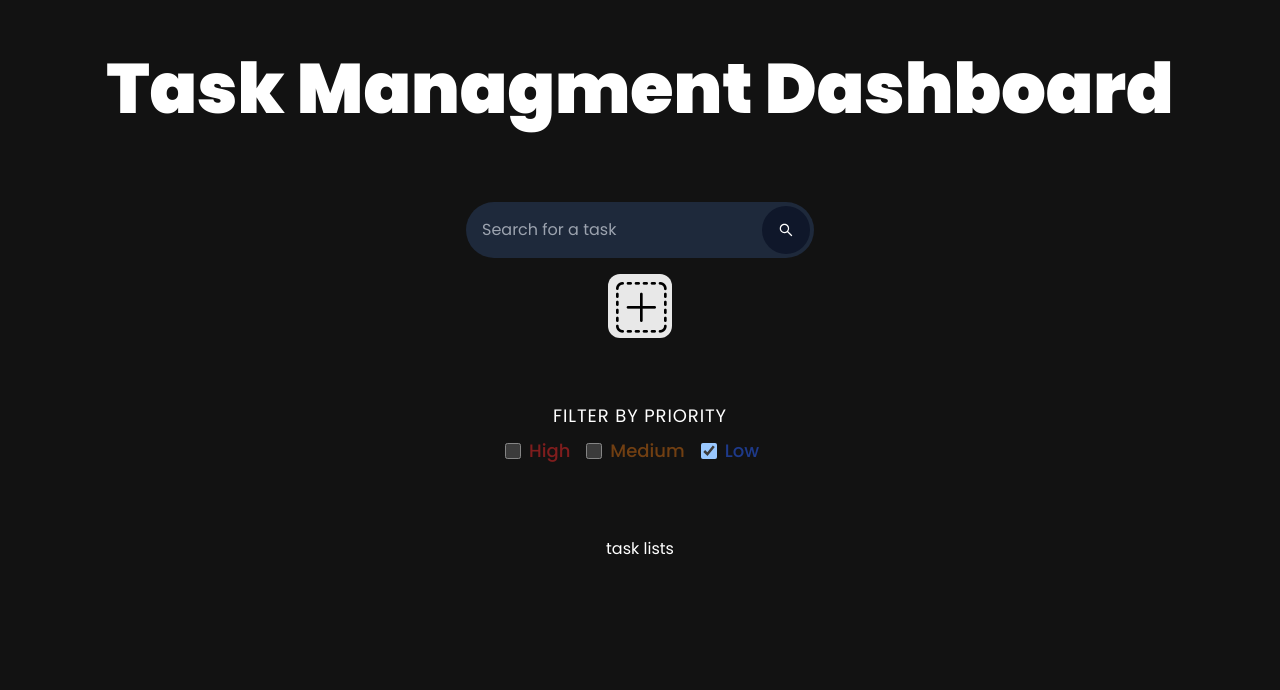
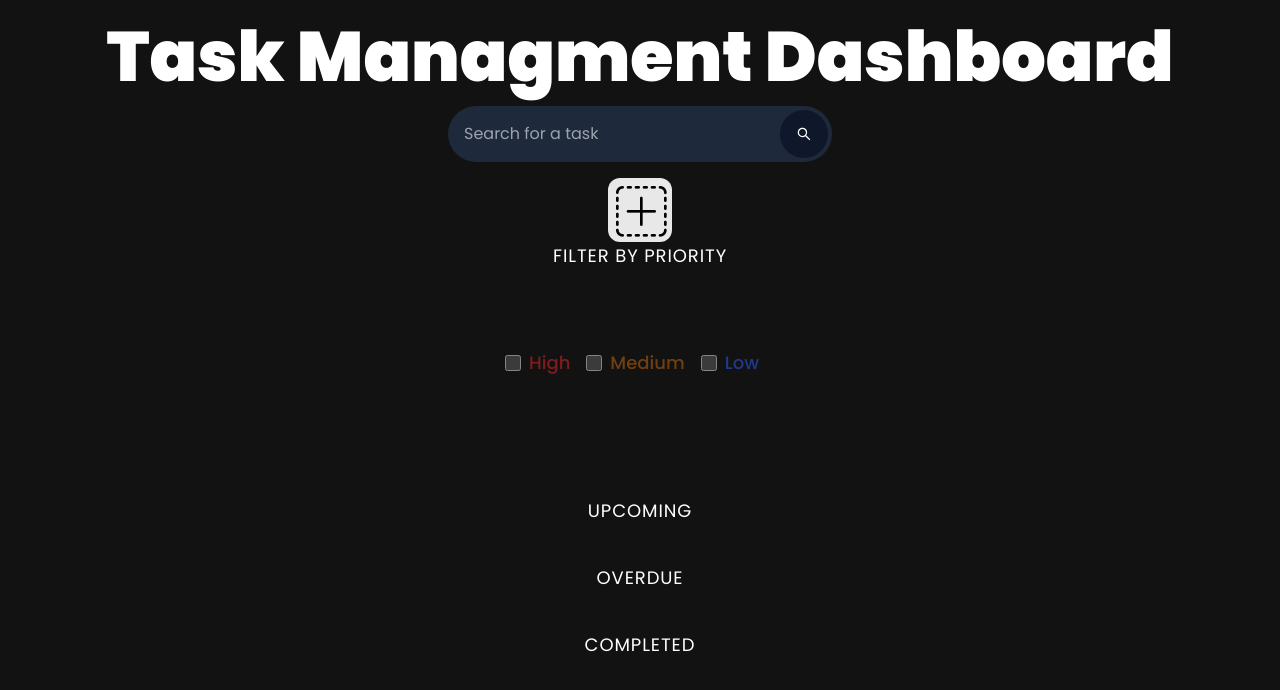
Before and after one commit to Chewposhi/task_manager, a React (Create React App) app in the folder task_manager/: page / in a window 1280 px wide. Shown: the top 690 px of the page. Built offline with nearby package versions, Linux system fonts and the light colour scheme.

Commit message:
added TaskList

```diff
--- a/task_manager/src/App.js
+++ b/task_manager/src/App.js
@@ -1,3 +1,4 @@
+import { useState, useEffect } from "react";
 import { styles } from "./styles";
 import Hero from "./components/Hero";
 import SearchBox from "./components/SearchBox";
@@ -5,11 +6,10 @@ import Priority from "./components/Priority";
 
 function App() {
   return (
-    <div className="flex flex-col items-center">
+    <div className="relative z-0">
       <Hero />
       <SearchBox />
       <Priority />
-      <div className={styles.padding}>task lists</div>
     </div>
   );
 }
--- a/task_manager/src/components/AddTask.js
+++ b/task_manager/src/components/AddTask.js
@@ -1,29 +1,60 @@
-import React, { useState } from 'react';
+import React, { useState, useEffect } from 'react';
 import 'reactjs-popup/dist/index.css';
-import { styles } from '../styles';
 
 const AddTask = () => {
   // State variables to store form input values
+  const [idCounter, setIdCounter] = useState(1);
   const [title, setTitle] = useState('');
   const [dueDate, setDueDate] = useState('');
   const [priority, setPriority] = useState('');
   const [description, setDescription] = useState('');
+  const [tasks, setTasks] = useState([]);;
+
+  const currentDate = new Date().toISOString().split('T')[0];
+
+  // Load tasks from local storage on component mount
+  useEffect(() => {
+    const storedTasks = JSON.parse(localStorage.getItem('tasks')) || [];
+    setTasks(storedTasks);
+
+    // Determine the highest existing ID in stored tasks
+    const maxId = storedTasks.reduce((maxId, task) => Math.max(maxId, task.id), 0);
+
+    // Set the ID counter to one greater than the highest existing ID
+    setIdCounter(maxId + 1);
+  }, []);
 
   // Handler for form submission
   const handleSubmit = (e) => {
     e.preventDefault();
-    // Create an object with form data
-    const formData = { title, dueDate, priority, description };
-    localStorage.setItem('todoFormData', JSON.stringify(formData));
-    // Clear form fields after submission
+    const newTask = {
+      id: idCounter,
+      title,
+      dueDate,
+      priority,
+      description,
+      status: 'upcoming'
+    };
+
+    // Update tasks state with the new task
+    setTasks([...tasks, newTask]);
+
+    // Update local storage with the updated tasks
+    localStorage.setItem('tasks', JSON.stringify([...tasks, newTask]));
+
+    // Increment the ID counter for the next task
+    setIdCounter(idCounter + 1);
+
+    // Clear form fields
     setTitle('');
     setDueDate('');
     setPriority('');
     setDescription('');
+    window.location.reload()
   };
 
   return (
-    <form onSubmit={handleSubmit} className="max-w-md mx-auto bg-white shadow-md rounded px-8 pt-6 pb-8 mb-4">
+    <form onSubmit={handleSubmit} className="max-w-md mx-auto bg-white shadow-md rounded">
       <div className="mb-4">
         <label htmlFor="title" className="block text-gray-700 text-sm font-bold mb-2">Title:</label>
         <input
@@ -43,6 +74,7 @@ const AddTask = () => {
           value={dueDate}
           onChange={(e) => setDueDate(e.target.value)}
           required
+          min={currentDate}
           className="shadow appearance-none border rounded w-full py-2 px-3 text-white-700 leading-tight focus:outline-none focus:shadow-outline"
         />
       </div>
--- a/task_manager/src/components/Hero.js
+++ b/task_manager/src/components/Hero.js
@@ -12,4 +12,5 @@ const Hero = () => {
     );
   };
 
-export default SectionWrapper(Hero);
+// export default SectionWrapper(Hero);
+export default Hero;
--- a/task_manager/src/components/Priority.js
+++ b/task_manager/src/components/Priority.js
@@ -1,9 +1,10 @@
 import React, { useState } from 'react';
 import { SectionWrapper } from '../hoc';
 import { styles } from '../styles';
+import TaskList from './TaskList';
 
-const Piority= () => {
-  const [selected, setSelected] = useState(["low"]);
+const Piority= ({ todos }) => {
+  const [selected, setSelected] = useState([]);
 
   const handleCheckboxClick = (value) => {
     // Check if the value is already in selected
@@ -18,8 +19,9 @@ const Piority= () => {
     }
     console.log(selected);
   };
+
   return (
-    <div className='flex flex-col items-center gap-2'>
+    <div className='flex flex-col items-center gap-20'>
       <p className={styles.sectionSubText}>
         Filter by Priority
       </p>
@@ -39,12 +41,11 @@ const Piority= () => {
         </div>
       </div>
       {/* tasks list */}
-      <div className='flex gap-2'>
-
-      </div>
+      <TaskList todos={todos}/>
     </div>
 
   )
 }
 
-export default SectionWrapper(Piority);
+// export default SectionWrapper(Piority);
+export default Piority;
--- a/task_manager/src/components/SearchBox.js
+++ b/task_manager/src/components/SearchBox.js
@@ -13,6 +13,7 @@ const SearchBox = () => {
 
   return (
     <div className='flex flex-col items-center mx-auto max-w-sm'>
+      {/* search box */}
       <div className='w-full relative'>
         <input
           value={searchString}
@@ -27,6 +28,7 @@ const SearchBox = () => {
           <AiOutlineSearch />
         </button>
       </div>
+      {/* popup form */}
       <div>
         <Popup trigger=
             {<div className="relative bg-white bg-opacity-90 rounded-xl mt-4 hover:cursor-pointer">
@@ -46,4 +48,5 @@ const SearchBox = () => {
   )
 }
 
-export default SectionWrapper(SearchBox)
+// export default SectionWrapper(SearchBox)
+export default SearchBox;
--- a/task_manager/src/components/TaskCard.js
+++ b/task_manager/src/components/TaskCard.js
@@ -1,26 +1,54 @@
-import React from 'react';
-import { SectionWrapper } from '../hoc';
+import React, { useState } from 'react';
+// import TodoForm from './TodoForm';
+import { RiCloseCircleLine } from 'react-icons/ri';
+import { TiEdit } from 'react-icons/ti';
 
-const TaskCard = () => {
+const Todo = ({ todo }) => {
+  const [edit, setEdit] = useState({
+    id: null,
+    value: ''
+  });
+
+  // const submitUpdate = value => {
+  //   updateTodo(edit.id, value);
+  //   setEdit({
+  //     id: null,
+  //     value: ''
+  //   });
+  // };
+
+  // if (edit.id) {
+  //   return <TodoForm edit={edit} onSubmit={submitUpdate} />;
+  // }
+
   return (
-    <div className='flex flex-col items-center'>
-      <div className='flex'>
-        <p>
-          name
+    <div className="flex flex-col gap-2 sm:flex-row justify-between items-center mx-auto my-4 text-white bg-gradient-to-r from-orange-500 to-orange-400 rounded-lg p-4 w-11/12 sm:w-full" key={todo.id}>
+      <div className="mb-2 sm:mb-0 w-[300px]">
+        <p className="whitespace-normal text-center">
+          {todo.title}
         </p>
-        <p>
-          due date
-        </p>
-        <p>
-          Priority
-        </p>
-        <div></div>
       </div>
-      <div>
-        <p>description</p>
+      <div className="flex-1 mb-2 sm:mb-0">
+        {todo.dueDate}
+      </div>
+      <div className="flex-1 mb-2 sm:mb-0">
+        {todo.priority}
+      </div>
+      <div className="flex items-center text-2xl cursor-pointer">
+        <RiCloseCircleLine
+          // onClick={() => removeTodo(todo.id)}
+          className="mr-1"
+        />
+        <TiEdit
+          // onClick={() => setEdit({ id: todo.id, value: todo.text })}
+          className=""
+        />
       </div>
     </div>
-  )
-}
 
-export default SectionWrapper(TaskCard);
+
+
+  );
+};
+
+export default Todo;
--- a/task_manager/src/components/TaskList.js
+++ b/task_manager/src/components/TaskList.js
@@ -1,9 +1,49 @@
-import React from 'react'
+import React, { useEffect, useState } from 'react';
+import { styles } from '../styles';
+import TaskCard from './TaskCard';
 
-export default function TaskList() {
+const TaskList = () => {
+  const [todos, setTodos] = useState([]);
+  const status = ['Upcoming', 'Overdue', 'Completed'];
+
+  useEffect(() => {
+    // Read data from local storage
+    const formDataString = localStorage.getItem('tasks');
+    if (formDataString) {
+      // Parse the JSON string to convert it into an object
+      const storedTodos = JSON.parse(formDataString);
+      setTodos(storedTodos);
+      // console.log('Form data from local storage:', storedTodos);
+      // Handle the form data as needed (e.g., display it in the UI)
+    } else {
+      console.log('No form data found in local storage');
+    }
+  }, []); // Run this effect only once on component mount
+
+  // Filter todos by priority
+  const filterTodosByStatus = (priority) => {
+    // console.log(todos);
+    return todos.filter(todo => todo.priority === priority);
+  };
+
   return (
-    <div>
+    <div className="flex justify-evenly flex-wrap gap-10 w-full sm:w-auto mt-10">
+      {status.map((status) => (
+        <div className={`w-[700px]`}>
+          <p className={styles.sectionSubText}>
+            {status}
+          </p>
+          <div className='flex flex-col gap-2'>
+            {todos.map((todo) => (
+              <TaskCard todo={todo} />
+            ))}
 
+          </div>
+        </div>
+      ))}
     </div>
-  )
-}
+
+  );
+};
+
+export default TaskList;
--- a/task_manager/src/hoc/SectionWrapper.jsx
+++ b/task_manager/src/hoc/SectionWrapper.jsx
@@ -3,11 +3,11 @@ import { styles } from "../styles";
 const SectionWrapper = (Component) =>
   function HOC() {
     return (
-      <div
+      <section
         className={`${styles.padding} max-w-7xl mx-auto z-0`}
       >
         <Component />
-      </div>
+      </section>
     );
   };
 
--- a/task_manager/src/styles.js
+++ b/task_manager/src/styles.js
@@ -1,7 +1,7 @@
 const styles = {
     paddingX: "sm:px-16 px-6",
     paddingY: "sm:py-16 py-6",
-    padding: "sm:px-8 px-3 sm:py-8 py-5",
+    padding: "sm:px-4 px-1 sm:py-4 py-1",
 
     heroHeadText:
       "text-center font-black text-white lg:text-[70px] sm:text-[50px] xs:text-[40px] text-[30px] lg:leading-[98px] mt-2",
@@ -11,7 +11,7 @@ const styles = {
     sectionHeadText:
       "text-white font-black md:text-[60px] sm:text-[50px] xs:text-[40px] text-[30px]",
     sectionSubText:
-      "sm:text-[18px] text-[14px] text-secondary uppercase tracking-wider",
+      "sm:text-[18px] text-[14px] text-secondary uppercase tracking-wider text-center",
   };
 
   export { styles };
```
Also changed, not shown: task_manager/public/manifest.json.
